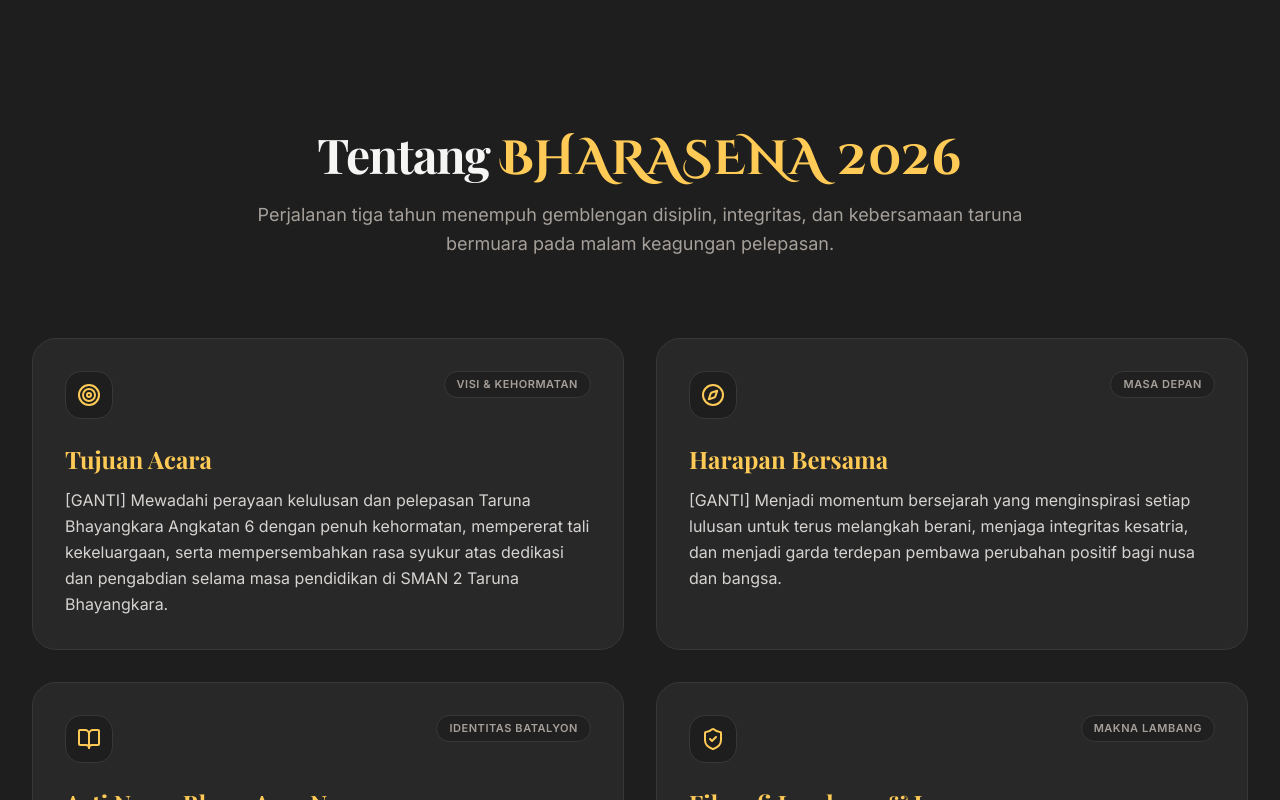
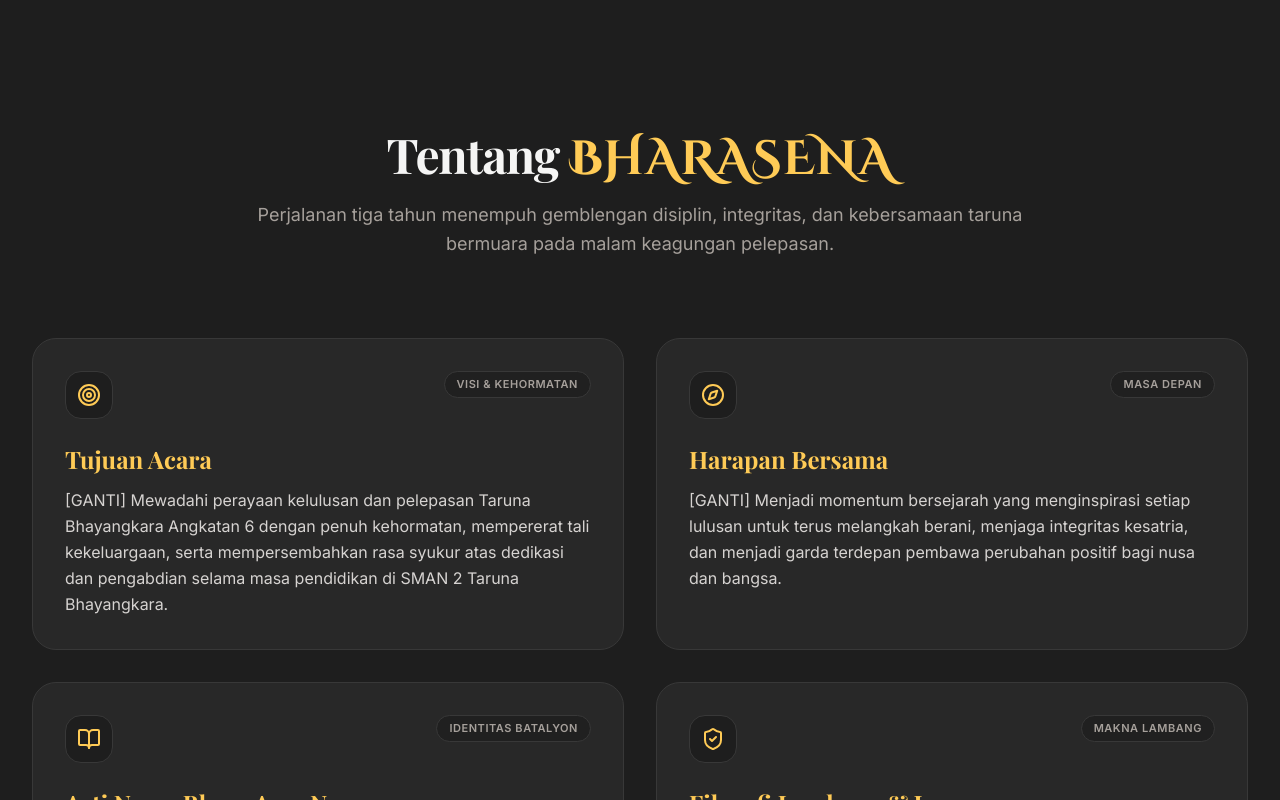
Before and after one commit to codeplyapp/Bharasena, a Next.js app: page / in a window 1280 px wide. Shown: the part 840-1640 px from the top of the page. Built offline with nearby package versions, Linux system fonts and the light colour scheme; a web font is replaced by a local one.

Commit message:
style: hapus teks 2026 di samping teks BHARASENA pada Hero, About, dan Footer

```diff
--- a/src/components/Footer.tsx
+++ b/src/components/Footer.tsx
@@ -24,7 +24,7 @@
               </div>
               <div>
                 <span className="font-cinzel font-bold text-xl text-gold-400 block leading-tight tracking-wider">
-                  BHARASENA 2026
+                  BHARASENA
                 </span>
                 <span className="text-xs text-stone-400 font-medium">
                   Bhara Arsa Nawasena · Batalyon 6
--- a/src/components/sections/AboutSection.tsx
+++ b/src/components/sections/AboutSection.tsx
@@ -47,7 +47,7 @@
         {/* Section Header */}
         <div className="text-center max-w-3xl mx-auto mb-16 sm:mb-20">
           <h2 className="font-display text-3xl sm:text-4xl md:text-5xl font-bold text-stone-100 tracking-tight mb-4">
-            Tentang <span className="font-cinzel text-gold-400 tracking-wide">BHARASENA 2026</span>
+            Tentang <span className="font-cinzel text-gold-400 tracking-wide">BHARASENA</span>
           </h2>
           <p className="text-stone-400 text-base sm:text-lg leading-relaxed">
             Perjalanan tiga tahun menempuh gemblengan disiplin, integritas, dan kebersamaan taruna bermuara pada malam keagungan pelepasan.
--- a/src/lib/mock/data.ts
+++ b/src/lib/mock/data.ts
@@ -16,7 +16,7 @@
  */
 
 export const mockHero: HeroProps = {
-  eventName: "BHARASENA 2026",
+  eventName: "BHARASENA",
   dateRange: "11–13 Desember 2026",
   venue: "[GANTI] Gedung Graha Bhayangkara, Banyuwangi",
   tagline: "Merajut Asa, Mengukir Jejak Kesatria Taruna Menuju Puncak Gemilang",
```
